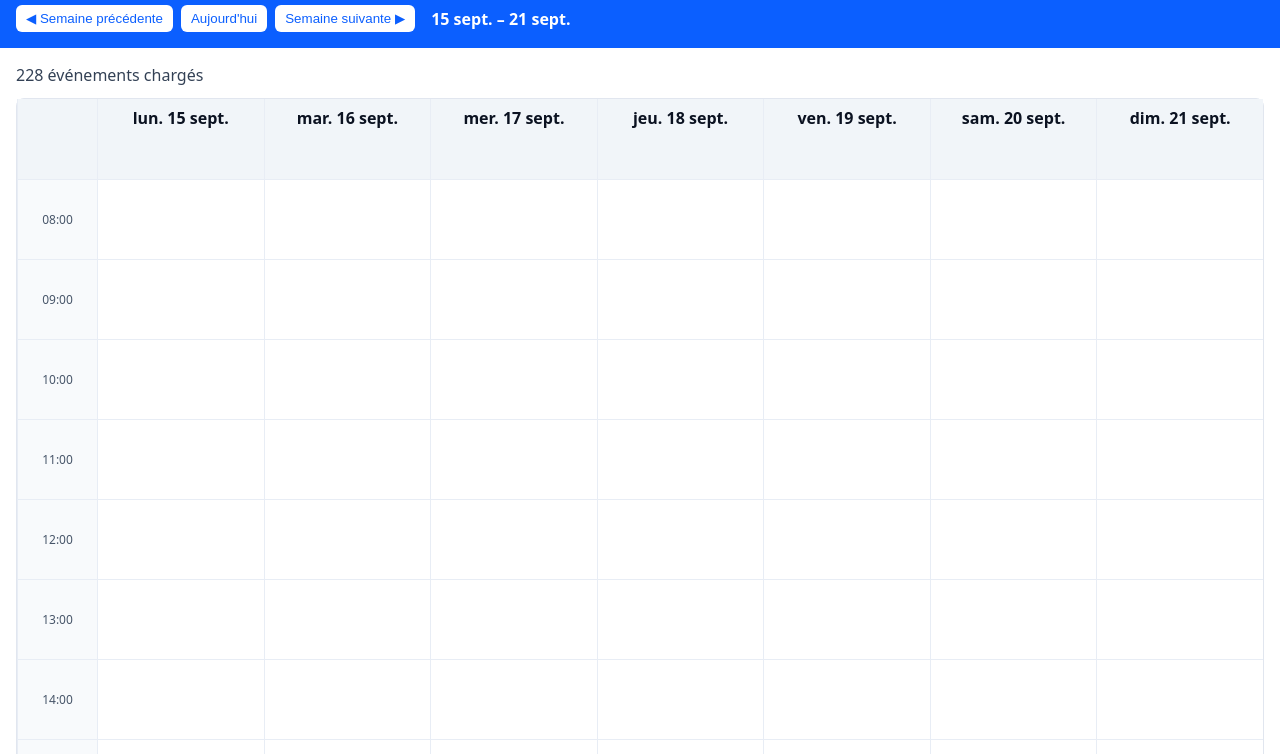
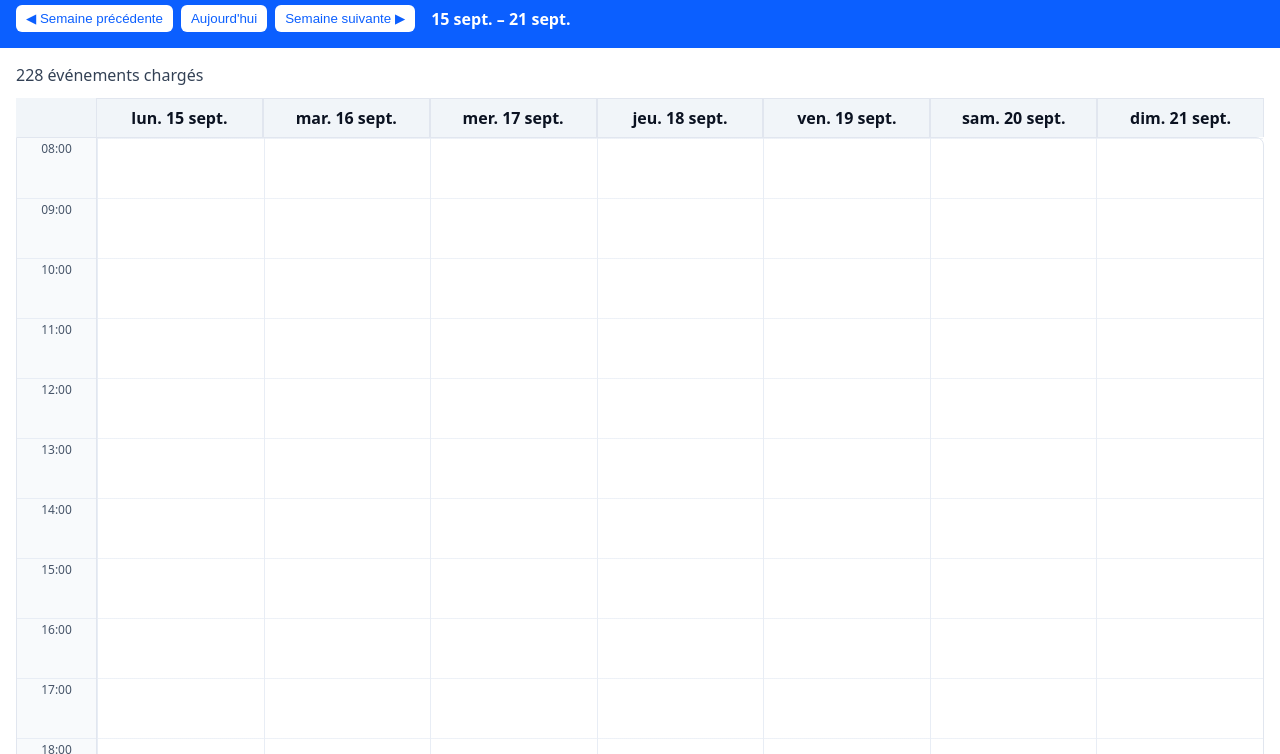
Before and after one commit to RaphaelMld/DynamicCalendar, a website: page public/index.html in a window 1280 px wide. Shown: the part 46-800 px from the top of the page. Drawn offline with Linux system fonts and the light colour scheme.

Commit message:
fix: correct weekly grid layout and event positioning

```diff
--- a/public/index.html
+++ b/public/index.html
@@ -19,7 +19,8 @@
   <main>
     <section id="status">Chargement…</section>
     <section id="calendar" class="calendar">
-      <div class="calendar-grid" id="calendarGrid"></div>
+      <div class="calendar-head" id="calendarHead"></div>
+      <div class="calendar-body" id="calendarBody"></div>
     </section>
   </main>
   <script type="module" src="./main.js"></script>
--- a/public/main.js
+++ b/public/main.js
@@ -1,5 +1,6 @@
 const statusEl = document.getElementById('status');
-const gridEl = document.getElementById('calendarGrid');
+const headEl = document.getElementById('calendarHead');
+const bodyEl = document.getElementById('calendarBody');
 const prevBtn = document.getElementById('prevWeek');
 const todayBtn = document.getElementById('today');
 const nextBtn = document.getElementById('nextWeek');
@@ -14,8 +15,8 @@ async function loadEvents() {
 
 function startOfWeek(date) {
   const d = new Date(date);
-  const day = d.getDay(); // 0 Sun .. 6 Sat
-  const diff = (day === 0 ? -6 : 1) - day; // shift to Monday
+  const day = d.getDay();
+  const diff = (day === 0 ? -6 : 1) - day;
   d.setDate(d.getDate() + diff);
   d.setHours(0,0,0,0);
   return d;
@@ -36,76 +37,69 @@ function hoursBetween(a, b) {
 }
 
 function buildGridShell(weekStart) {
-  gridEl.innerHTML = '';
-  const hours = Array.from({ length: 12 }, (_, i) => i + 8); // 08:00 - 20:00
+  headEl.innerHTML = '';
+  bodyEl.innerHTML = '';
 
-  // Header row: empty corner + 7 days
+  // Head row: corner + 7 day headers
   const corner = document.createElement('div');
-  corner.className = 'cell time day-header';
-  gridEl.appendChild(corner);
+  corner.className = 'day-header';
+  corner.style.border = '1px solid transparent';
+  headEl.appendChild(corner);
 
   for (let i = 0; i < 7; i++) {
     const day = addDays(weekStart, i);
     const h = document.createElement('div');
-    h.className = 'cell day-header';
+    h.className = 'day-header';
     h.textContent = formatDay(day);
-    gridEl.appendChild(h);
+    headEl.appendChild(h);
   }
 
-  // Hour rows
+  // Body: time column + 7 day columns
+  const timeCol = document.createElement('div');
+  timeCol.className = 'time-col';
+  const hours = Array.from({ length: 12 }, (_, i) => i + 8);
   for (const h of hours) {
-    const timeCell = document.createElement('div');
-    timeCell.className = 'cell time';
-    timeCell.textContent = `${String(h).padStart(2, '0')}:00`;
-    gridEl.appendChild(timeCell);
+    const slot = document.createElement('div');
+    slot.className = 'time-slot';
+    slot.textContent = `${String(h).padStart(2, '0')}:00`;
+    timeCol.appendChild(slot);
+  }
+  bodyEl.appendChild(timeCol);
 
-    for (let i = 0; i < 7; i++) {
-      const cell = document.createElement('div');
-      cell.className = 'cell';
-      cell.dataset.dayIndex = String(i);
-      cell.dataset.hour = String(h);
-      gridEl.appendChild(cell);
-    }
+  for (let i = 0; i < 7; i++) {
+    const col = document.createElement('div');
+    col.className = 'day-col';
+    col.dataset.dayIndex = String(i);
+    col.style.minHeight = `${hours.length * 60}px`;
+    bodyEl.appendChild(col);
   }
 }
 
 function renderEvents(events, weekStart) {
-  // Place events into day columns, positioned by time within cells
-  const dayStart = Array.from({ length: 7 }, (_, i) => addDays(weekStart, i));
-
+  // Place events into day columns
   for (const ev of events) {
     const start = new Date(ev.start);
     const end = new Date(ev.end);
-
-    // Skip events outside selected week
     if (start < weekStart || start >= addDays(weekStart, 7)) continue;
 
     const dayIndex = (start.getDay() + 6) % 7; // Monday=0
     const hourTop = start.getHours() + start.getMinutes() / 60;
     const durationH = Math.max(0.5, hoursBetween(start, end));
 
-    // Find the first grid cell of that day to compute relative offset
-    const dayCells = [...gridEl.querySelectorAll(`.cell[data-day-index="${dayIndex}"]`)];
-    if (dayCells.length === 0) continue;
+    const col = bodyEl.querySelector(`.day-col[data-day-index="${dayIndex}"]`);
+    if (!col) continue;
 
-    const firstCell = dayCells[0];
-    const container = firstCell.parentElement; // gridEl
+    const evEl = document.createElement('div');
+    evEl.className = 'event';
+    evEl.style.top = `${(hourTop - 8) * 60}px`;
+    evEl.style.height = `${durationH * 60}px`;
 
-    // Create event block, position within the column
-    const eventEl = document.createElement('div');
-    eventEl.className = 'event';
-    eventEl.style.top = `${(hourTop - 8) * 80}px`;
-    eventEl.style.height = `${durationH * 80}px`;
-
-    eventEl.style.gridColumn = `${dayIndex + 2} / span 1`;
-    eventEl.style.gridRow = `auto`;
-
-    eventEl.innerHTML = `
+    evEl.innerHTML = `
       <div class="title">${ev.title || '(Sans titre)'} — ${ev.ue} (G${ev.group})</div>
       <div class="meta">${start.toLocaleTimeString('fr-FR', { hour: '2-digit', minute: '2-digit' })} → ${end.toLocaleTimeString('fr-FR', { hour: '2-digit', minute: '2-digit' })}${ev.location ? ' • ' + ev.location : ''}</div>
     `;
 
-    gridEl.appendChild(eventEl);
+    col.appendChild(evEl);
   }
 }
 
--- a/public/styles.css
+++ b/public/styles.css
@@ -9,10 +9,14 @@ main { padding: 16px; }
 section#status { margin-bottom: 12px; color: #334155; }
 
 .calendar { overflow-x: auto; }
-.calendar-grid { display: grid; grid-template-columns: 80px repeat(7, 1fr); border: 1px solid #e1e6ef; border-radius: 8px; }
-.calendar-grid .cell { border-left: 1px solid #e8edf5; border-top: 1px solid #e8edf5; min-height: 80px; position: relative; }
-.calendar-grid .time { background: #f8fafc; font-size: 12px; color: #475569; display: flex; align-items: center; justify-content: center; }
-.calendar-grid .day-header { background: #f1f5f9; font-weight: 600; text-align: center; padding: 8px; border-top: 0; }
-.event { position: absolute; left: 6px; right: 6px; border-radius: 6px; padding: 6px 8px; background: #0b5fff; color: white; box-shadow: 0 2px 6px rgba(0,0,0,0.15); font-size: 12px; }
-.event .title { font-weight: 600; margin-bottom: 2px; }
-.event .meta { opacity: 0.9; }
+.calendar-head { display: grid; grid-template-columns: 80px repeat(7, 1fr); }
+.calendar-head .day-header { background: #f1f5f9; font-weight: 600; text-align: center; padding: 8px; border: 1px solid #e1e6ef; border-bottom: 0; }
+.calendar-body { display: grid; grid-template-columns: 80px repeat(7, 1fr); border: 1px solid #e1e6ef; border-radius: 8px; border-top-left-radius: 0; }
+.time-col { background: #f8fafc; border-right: 1px solid #e1e6ef; }
+.time-slot { height: 60px; font-size: 12px; color: #475569; display: flex; align-items: flex-start; justify-content: center; padding-top: 2px; border-top: 1px solid #e8edf5; }
+.time-slot:first-child { border-top: 0; }
+.day-col { position: relative; border-left: 1px solid #e8edf5; background-image: linear-gradient(to bottom, rgba(232,237,245,0.75) 1px, transparent 1px); background-size: 100% 60px; }
+.day-col:first-child { border-left: 0; }
+.event { position: absolute; left: 6px; right: 6px; border-radius: 6px; padding: 6px 8px; background: #0b5fff; color: white; box-shadow: 0 2px 6px rgba(0,0,0,0.15); font-size: 12px; overflow: hidden; }
+.event .title { font-weight: 600; margin-bottom: 2px; white-space: nowrap; text-overflow: ellipsis; overflow: hidden; }
+.event .meta { opacity: 0.95; }
```
Also changed, not shown: src/main.js (+37 -43 lines), public/data/events.json.
